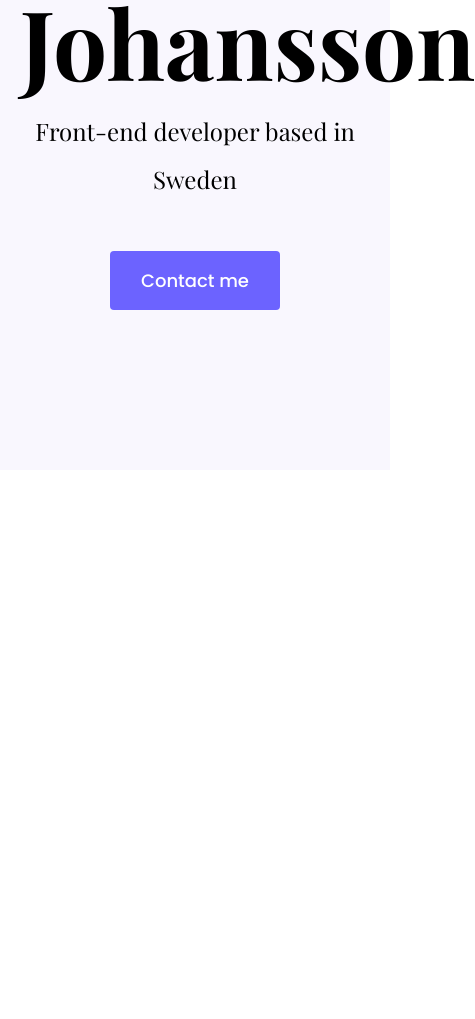
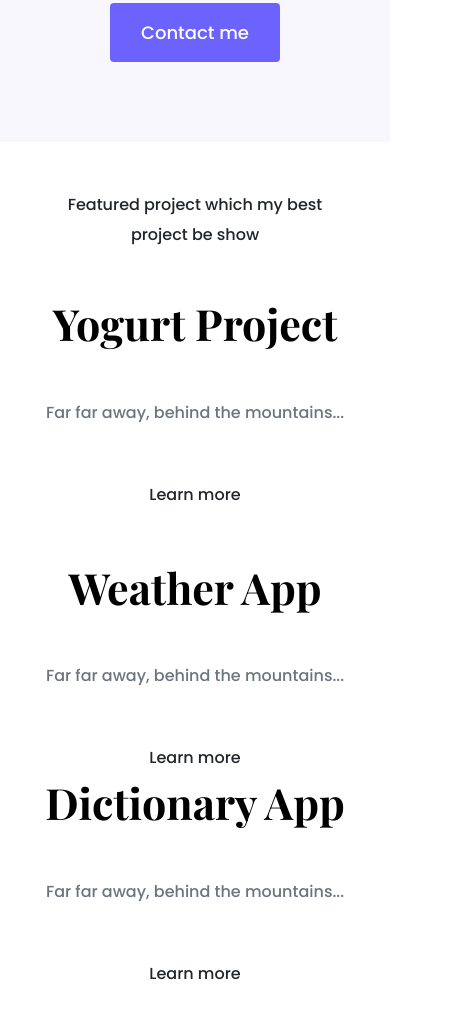
Before and after one commit to PaulineJohansson/Portfolio-project-setup, a plain HTML site: page index.html in a window 390 px wide. Shown: the part 345-1364 px from the top of the page, 475 px wide, since content can reach past the window. Before the commit the page ends 844 px from the top, so only its background shows below. Drawn offline with nearby package versions, Linux system fonts and the light colour scheme.

Commit message:
Imported photos, integrated homepage content design

```diff
--- a/index.html
+++ b/index.html
@@ -37,5 +37,46 @@
         <a href="#" class="btn btn-branding">Contact me</a>
       </div>
     </div>
+    <p class="text-center m-5">
+      Featured project which my best project be show
+    </p>
+    <div class="container">
+      <div class="row mb-5">
+        <div class="col d-none d-lg-block">
+          <img src="images/yogurt.png" class="img-fluid" alt="" />
+        </div>
+        <div class="col">
+          <div class="project-description">
+            <h2 class="mb-5">Yogurt Project</h2>
+            <p class="mb-5 text-muted">Far far away, behind the mountains...</p>
+            <a href="" class="btn btn-branding-outline">Learn more</a>
+          </div>
+        </div>
+      </div>
+      <div class="row">
+        <div class="col">
+          <div class="project-description">
+            <h2 class="mb-5">Weather App</h2>
+            <p class="mb-5 text-muted">Far far away, behind the mountains...</p>
+            <a href="" class="btn btn-branding-outline">Learn more</a>
+          </div>
+        </div>
+        <div class="col d-none d-lg-block">
+          <img src="images/weather.png" class="img-fluid" alt="" />
+        </div>
+      </div>
+      <div class="row mb-5">
+        <div class="col d-none d-lg-block">
+          <img src="images/yoga.png" class="img-fluid" alt="" />
+        </div>
+        <div class="col">
+          <div class="project-description">
+            <h2 class="mb-5">Dictionary App</h2>
+            <p class="mb-5 text-muted">Far far away, behind the mountains...</p>
+            <a href="" class="btn btn-branding-outline">Learn more</a>
+          </div>
+        </div>
+      </div>
+    </div>
   </body>
 </html>
--- a/styles/portfolio.css
+++ b/styles/portfolio.css
@@ -25,10 +25,17 @@ h6 {
 
 h1 {
   font-size: 96px;
+  line-height: 1.5;
+}
+
+h2 {
+  font-size: 64px;
 }
 
 p {
   font-weight: normal;
+  font-size: 16px;
+  line-height: 30px;
 }
 
 .hero {
@@ -59,3 +66,35 @@ p {
   line-height: 27px;
   padding: 15px 30px;
 }
+
+.btn.branding.outline {
+  color: var(--branding-color);
+  border: 1px solid var(--branding-color);
+  font-size: 18px;
+  border-radius: 4px;
+  line-height: 27px;
+  padding: 15px 30px;
+}
+
+.project-description {
+  padding: 120 60px;
+}
+
+@media (max-width: 960px) {
+  h1 {
+    font-size: 43px;
+    line-height: 1;
+  }
+
+  h2 {
+    font-size: 43px;
+  }
+
+  .hero {
+    padding: 80px 20px;
+  }
+  .project-description {
+    padding: 0;
+    text-align: center;
+  }
+}
```
Also changed, not shown: images/weather.png (added), images/yoga.png (added), images/yogurt.png (added), 1 other file.
